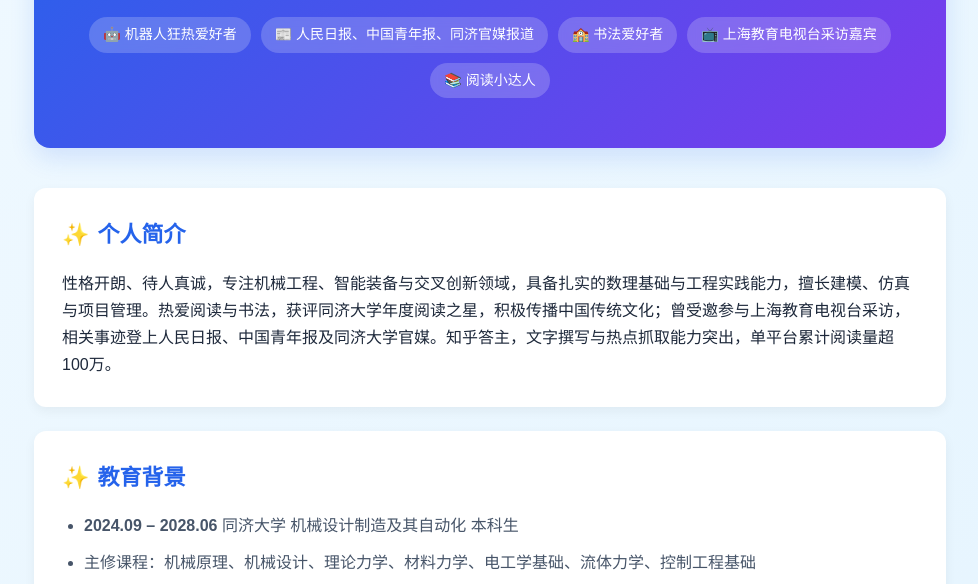
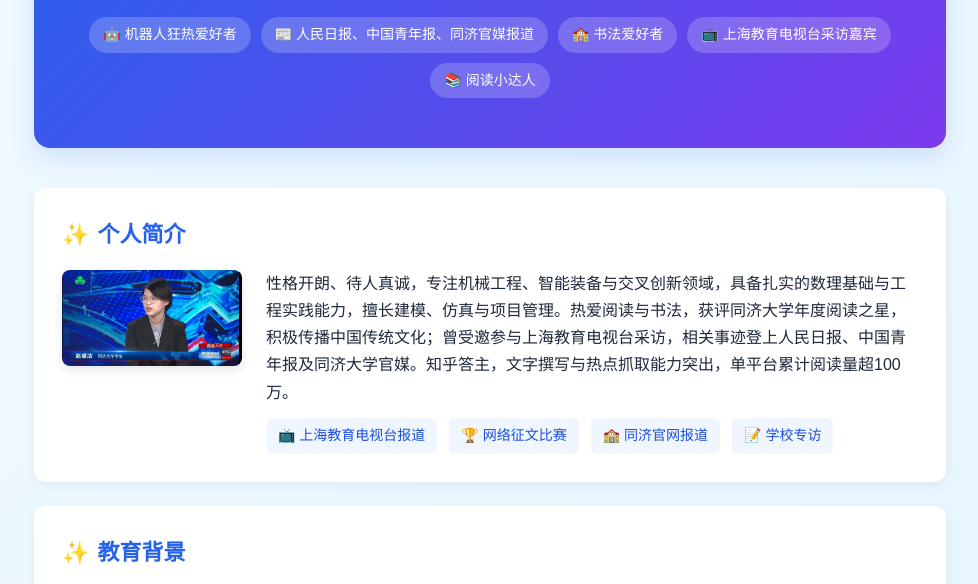
Before and after one commit to sutinah12-hash/ruijiezhaocomeon.github.io, a plain HTML site: page index.html in a window 1280 px wide. Shown: the part 195-779 px from the top of the page, without its empty margins (150-1128 px from the left). Drawn offline with Linux system fonts and the light colour scheme.

Commit message:
Update index.html

```diff
--- a/index.html
+++ b/index.html
@@ -114,13 +114,48 @@
             color: #7c3aed;
             font-weight: bold;
         }
+        .profile-container {
+            display: flex;
+            gap: 24px;
+            align-items: flex-start;
+        }
+        .profile-photo {
+            width: 180px;
+            height: auto;
+            border-radius: 8px;
+            box-shadow: 0 4px 12px rgba(0,0,0,0.1);
+            flex-shrink: 0;
+        }
+        .profile-text {
+            flex: 1;
+        }
+        .media-links {
+            display: flex;
+            flex-wrap: wrap;
+            gap: 12px;
+            margin-top: 12px;
+        }
+        .media-link {
+            display: inline-block;
+            padding: 6px 12px;
+            background: #eff6ff;
+            color: #1d4ed8;
+            border-radius: 6px;
+            font-size: 14px;
+        }
+        .coming-soon {
+            text-align: center;
+            color: #94a3b8;
+            font-size: 18px;
+            padding: 20px 0;
+        }
     </style>
 </head>
 <body>
     <div class="container">
         <header>
             <h1>赵睿洁</h1>
-            <div class="subtitle">同济大学 · 机械工程与机器人学院 | 2024级本科生 |INTJ</div>
+            <div class="subtitle">同济大学 · 机械工程与机器人学院 | 2024级本科生 | INTJ</div>
             <div class="media-badges">
                 <span class="badge">🤖 机器人狂热爱好者</span>
                 <span class="badge">📰 人民日报、中国青年报、同济官媒报道</span>
@@ -132,7 +167,18 @@
 
         <section>
             <h2>个人简介</h2>
-            <p>性格开朗、待人真诚，专注机械工程、智能装备与交叉创新领域，具备扎实的数理基础与工程实践能力，擅长建模、仿真与项目管理。热爱阅读与书法，获评同济大学年度阅读之星，积极传播中国传统文化；曾受邀参与上海教育电视台采访，相关事迹登上人民日报、中国青年报及同济大学官媒。知乎答主，文字撰写与热点抓取能力突出，单平台累计阅读量超100万。</p>
+            <div class="profile-container">
+                <img src="赵睿洁介绍.jpg" alt="赵睿洁" class="profile-photo">
+                <div class="profile-text">
+                    <p>性格开朗、待人真诚，专注机械工程、智能装备与交叉创新领域，具备扎实的数理基础与工程实践能力，擅长建模、仿真与项目管理。热爱阅读与书法，获评同济大学年度阅读之星，积极传播中国传统文化；曾受邀参与上海教育电视台采访，相关事迹登上人民日报、中国青年报及同济大学官媒。知乎答主，文字撰写与热点抓取能力突出，单平台累计阅读量超100万。</p>
+                    <div class="media-links">
+                        <a href="https://mp.weixin.qq.com/s/6xz0Z2mVwIKDAIjblvkcrw" target="_blank" class="media-link">📺 上海教育电视台报道</a>
+                        <a href="https://ggw.tongji.edu.cn/index.php?classid=1110&newsid=21345&t=show" target="_blank" class="media-link">🏆 网络征文比赛</a>
+                        <a href="https://mp.weixin.qq.com/s/QQr8W3RbZPbw9rHsT3Hj2Q" target="_blank" class="media-link">🏫 同济官网报道</a>
+                        <a href="https://mp.weixin.qq.com/s/YfJO0ObQDlrRwATItnB0BA" target="_blank" class="media-link">📝 学校专访</a>
+                    </div>
+                </div>
+            </div>
         </section>
 
         <section>
@@ -164,8 +210,18 @@
         </section>
 
         <section>
+            <h2>项目成果</h2>
+            <div class="coming-soon">🚧 项目成果 · 待续</div>
+        </section>
+
+        <section>
+            <h2>论文专栏</h2>
+            <div class="coming-soon">📄 论文专栏 · 待续</div>
+        </section>
+
+        <section>
             <h2>技能专长</h2>
-            <p>动画（C4D）、机械设计与建模（SolidWorks、CAD）、单片机控制（Arduino IDE）力学与流体仿真（MATLAB、Fluent）、Python/C++编程、数学建模、项目管理、文案撰写、书法创作、传统文化传播</p>
+            <p>动画（C4D）、机械设计与建模（SolidWorks、CAD）、单片机控制（Arduino IDE）、力学与流体仿真（MATLAB、Fluent）、Python/C++编程、数学建模、项目管理、文案撰写、书法创作、传统文化传播</p>
         </section>
 
         <section>
@@ -173,8 +229,7 @@
             <div class="contact-info">
                 <div class="contact-item">📧 邮箱：2454007@tongji.edu.cn</div>
                 <div class="contact-item">💻 Gitee：<a href="https://gitee.com/zhao-ruijie80996/zhao-ruijies-personal-webpage" target="_blank">个人主页</a></div>
-                <div class="contact-item">📝 知乎： <a href="https://www.zhihu.com/people/wei-meng-pin-bo-25" target="_blank">
-                                                  赵云步芝道（累计阅读量超100万）</div>
+                <div class="contact-item">📝 知乎： <a href="https://www.zhihu.com/people/wei-meng-pin-bo-25" target="_blank">赵云步芝道（累计阅读量超100万）</a></div>
             </div>
              <!-- 简历下载按钮 -->
             <div style="text-align:center; margin:20px 0;">
```
